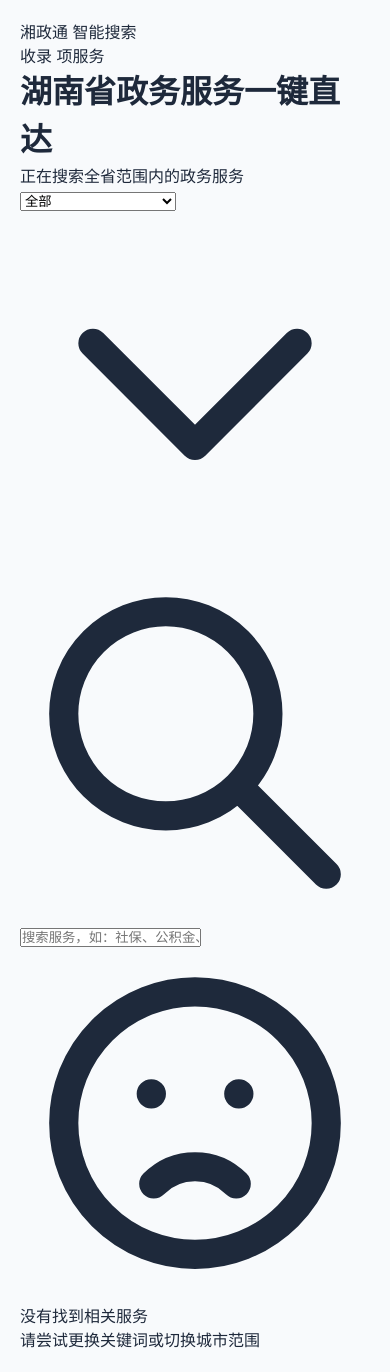
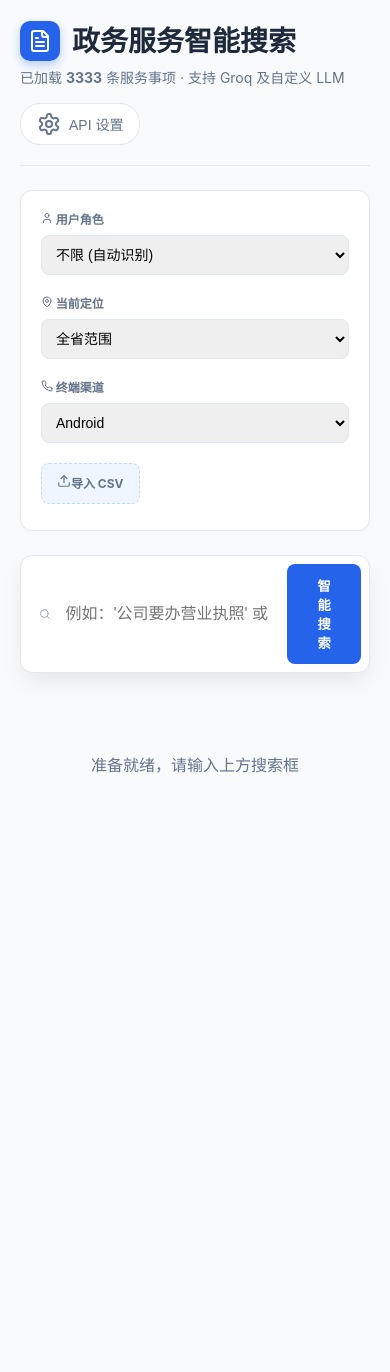
Before and after one commit to xiaohuleo/smart-gov-search, a Next.js app: page / in a window 390 px wide. After the commit the page ends 884 px from the top, so only its background shows below. Built offline with nearby package versions, Linux system fonts and the light colour scheme.

Commit message:
Update page.js

```diff
--- a/app/page.js
+++ b/app/page.js
@@ -1,198 +1,413 @@
-'use client';
+"use client";
 
-import { useState, useMemo } from 'react';
-// 假设你的数据文件位于项目根目录的 data/services.js
-// 如果路径不同，请根据实际情况调整 '../data/services'
-import servicesData from '../data/services';
+import { useState, useEffect } from "react";
+import Papa from "papaparse";
+import { Search, Settings, Upload, Building2, User, Phone, MapPin, FileText, ChevronDown } from "lucide-react";
+import { DEFAULT_DATA } from "./lib/data";
 
 export default function Home() {
-  // ---------------------------------------------------------
-  // 1. 状态定义
-  // ---------------------------------------------------------
-  const [searchTerm, setSearchTerm] = useState('');
-  const [selectedCity, setSelectedCity] = useState('全部');
+  const [csvData, setCsvData] = useState([]);
+  const [searchResults, setSearchResults] = useState([]);
+  const [isSearching, setIsSearching] = useState(false);
+  const [intentAnalysis, setIntentAnalysis] = useState(null);
 
-  // 城市列表定义
-  const cities = [
-    '全部', '湖南省', '长沙市', '株洲市', '湘潭市', '衡阳市', '邵阳市',
-    '岳阳市', '常德市', '张家界市', '益阳市', '郴州市', '永州市',
-    '怀化市', '娄底市', '湘西土家族苗族自治州'
-  ];
+  // 上下文状态
+  const [userContext, setUserContext] = useState({
+    role: "all",
+    location: "all",
+    channel: "Android",
+  });
 
-  // ---------------------------------------------------------
-  // 2. 核心算法：智能排序与过滤
-  // ---------------------------------------------------------
-  const filteredServices = useMemo(() => {
-    const term = searchTerm.trim().toLowerCase();
+  // API 配置状态
+  const [apiConfig, setApiConfig] = useState({
+    provider: "groq", // 'groq' | 'custom'
+    // Groq 配置
+    groqApiKey: "",
+    groqModel: "llama3-70b-8192",
+    // 自定义 API 配置
+    customBaseUrl: "https://api.openai.com/v1",
+    customApiKey: "",
+    customModel: "gpt-3.5-turbo",
+  });
 
-    // === 场景 A: 用户没有输入搜索词 ===
-    // 逻辑：严格展示。选中"长沙"时，只看"长沙"+"省级"，屏蔽"株洲"等其他城市。
-    if (!term) {
-      if (selectedCity === '全部') return servicesData;
+  const [showConfig, setShowConfig] = useState(false);
 
-      return servicesData.filter(service => {
-        const isLocal = service.city === selectedCity;
-        const isProvincial = service.city === '湖南省' || service.city === '省级';
-        return isLocal || isProvincial;
-      });
+  useEffect(() => {
+    try {
+      if (DEFAULT_DATA && Array.isArray(DEFAULT_DATA)) {
+        setCsvData(DEFAULT_DATA);
+      }
+    } catch (e) {
+      console.error("数据加载错误", e);
+    }
+  }, []);
+
+  const handleSearch = async (e) => {
+    e.preventDefault();
+    const query = e.target.search.value;
+
+    // 校验配置
+    if (!query) return alert("请输入搜索内容");
+
+    const isCustom = apiConfig.provider === 'custom';
+    const apiKey = isCustom ? apiConfig.customApiKey : apiConfig.groqApiKey;
+
+    if (!apiKey) {
+      alert(`请在 API 设置中输入 ${isCustom ? '自定义 API Key' : 'Groq API Key'}`);
+      setShowConfig(true);
+      return;
     }
 
-    // === 场景 B: 用户输入了搜索词 (如 "公积金") ===
-    // 逻辑：全局搜索 + 权重排序。
-    // 即使选了"长沙"，如果"株洲"有匹配结果，也要显示（排在后面），防止漏找。
+    setIsSearching(true);
+    setSearchResults([]);
+    setIntentAnalysis(null);
 
-    const scoredData = servicesData.map(service => {
+    try {
+      const res = await fetch("/api/analyze", {
+        method: "POST",
+        headers: { "Content-Type": "application/json" },
+        body: JSON.stringify({
+          query,
+          config: {
+            provider: apiConfig.provider,
+            apiKey: apiKey,
+            // 如果是 Custom 模式发 BaseURL，否则不发（后端用默认 Groq URL）
+            baseUrl: isCustom ? apiConfig.customBaseUrl : null,
+            model: isCustom ? apiConfig.customModel : apiConfig.groqModel
+          }
+        }),
+      });
+
+      if (!res.ok) {
+        const errData = await res.json().catch(() => ({}));
+        throw new Error(errData.error || `请求失败: ${res.status}`);
+      }
+      const intent = await res.json();
+      setIntentAnalysis(intent);
+
+      const results = csvData.map(item => {
         let score = 0;
-      const titleMatch = service.title.toLowerCase().includes(term);
-      const descMatch = service.desc.toLowerCase().includes(term);
+        let reasons = [];
+        const itemName = (item["事项名称"] || "").toString();
+        const itemLoc = (item["所属市州单位"] || "").toString();
 
-      // [第一优先级]：关键词匹配 (意图)
-      if (titleMatch) score += 100;       // 标题匹配，权重最高
-      else if (descMatch) score += 50;    // 描述匹配，权重次之
-      else return null;                   // 完全不匹配则剔除
+        // 1. 关键词
+        let keywordMatched = false;
+        if (intent.keywords && Array.isArray(intent.keywords)) {
+            intent.keywords.forEach(kw => {
+                if (itemName.includes(kw)) {
+                    score += 10;
+                    keywordMatched = true;
+                }
+            });
+            if (keywordMatched) reasons.push("语义匹配");
+        }
 
-      // [第二优先级]：地理位置权重 (定位)
-      if (selectedCity !== '全部') {
-        if (service.city === selectedCity) {
-          score += 30; // 命中当前选中的城市 -> 优先展示
-        } else if (service.city === '湖南省' || service.city === '省级') {
-          score += 20; // 命中省级服务 -> 次优先展示
-        } else {
-          score += 0;  // 命中其他城市 -> 不加分，但依然保留(排在最后)
+        if (itemName.includes(query)) {
+            score += 15;
+            reasons.push("精确匹配");
         }
-      } else {
-        // 如果选的是“全部”，省级服务稍微优先一点点
-        if (service.city === '湖南省' || service.city === '省级') {
-          score += 5;
+
+        // 2. 角色
+        const targetRole = userContext.role !== "all" ? userContext.role : intent.role;
+        if (targetRole && targetRole !== "null" && targetRole !== "all") {
+             if (targetRole === "法人" && item["服务对象"] === "自然人") return { ...item, score: -100 };
+             if (targetRole === "自然人" && item["服务对象"] === "法人") return { ...item, score: -100 };
+        }
+
+        // 3. 地点
+        const targetLoc = userContext.location !== "all" ? userContext.location : intent.location;
+        if (targetLoc && targetLoc !== "null" && targetLoc !== "all") {
+            if (itemName.includes(targetLoc) || itemLoc.includes(targetLoc)) {
+                score += 20;
+                reasons.push(`匹配地区: ${targetLoc}`);
+            } else if (itemLoc !== "全省通用" && !itemLoc.includes(targetLoc)) {
+                score -= 50;
             }
         }
 
-      return { ...service, score };
+        // 4. 渠道硬过滤 (模拟数据一般没填渠道，这里仅做演示逻辑)
+        // 实际数据如果包含"发布渠道"字段，可以在这里增加逻辑
+
+        return { ...item, score, matchReasons: reasons };
+      })
+      .filter(item => item.score > 0)
+      .sort((a, b) => b.score - a.score)
+      .slice(0, 50);
+
+      setSearchResults(results);
+
+    } catch (err) {
+      alert("搜索出错: " + err.message);
+    } finally {
+      setIsSearching(false);
+    }
+  };
+
+  const handleFileUpload = (e) => {
+    const file = e.target.files[0];
+    if (!file) return;
+    Papa.parse(file, {
+      header: true,
+      skipEmptyLines: true,
+      complete: (results) => {
+        setCsvData(results.data);
+        alert(`已导入 ${results.data.length} 条数据`);
+      }
     });
+  };
 
-    // 过滤掉 null (不匹配的)，然后按分数从高到低排序
-    return scoredData
-      .filter(item => item !== null)
-      .sort((a, b) => b.score - a.score);
+  return (
+    <main className="container">
+      {/* 头部 */}
+      <div className="header">
+        <div className="title-group">
+          <h1>
+            <span className="icon-box">
+              <FileText size={24} />
+            </span>
+            政务服务智能搜索
+          </h1>
+          <p className="subtitle">
+            已加载 <strong>{csvData.length}</strong> 条服务事项 · 支持 Groq 及自定义 LLM
+          </p>
+        </div>
+        <button
+          onClick={() => setShowConfig(!showConfig)}
+          className="btn-config"
+          style={showConfig ? {borderColor: '#2563eb', color: '#2563eb', background: '#eff6ff'} : {}}
+        >
+          <Settings className="w-4 h-4" />
+          API 设置
+        </button>
+      </div>
 
-  }, [searchTerm, selectedCity]);
+      {/* API 配置面板 (支持多 Tab) */}
+      {showConfig && (
+        <div className="config-panel">
+          <div className="tabs">
+            <button
+              className={`tab ${apiConfig.provider === 'groq' ? 'active' : ''}`}
+              onClick={() => setApiConfig({...apiConfig, provider: 'groq'})}
+            >
+              Groq (推荐)
+            </button>
+            <button
+              className={`tab ${apiConfig.provider === 'custom' ? 'active' : ''}`}
+              onClick={() => setApiConfig({...apiConfig, provider: 'custom'})}
+            >
+              自定义 API
+            </button>
+          </div>
 
-  // ---------------------------------------------------------
-  // 3. 页面渲染 (UI)
-  // ---------------------------------------------------------
-  return (
-    <div className="min-h-screen bg-slate-50 text-slate-800">
-      {/* 顶部导航栏 */}
-      <nav className="bg-white border-b border-slate-200 sticky top-0 z-20">
-        <div className="max-w-4xl mx-auto px-4 h-16 flex items-center justify-between">
-          <div className="font-bold text-xl tracking-tight text-blue-600">
-            湘政通 <span className="text-slate-400 text-sm font-normal">智能搜索</span>
+          {apiConfig.provider === 'groq' ? (
+            <div className="config-content">
+              <div className="form-group config-full-width">
+                <label>Groq API Key</label>
+                <input
+                  type="password"
+                  value={apiConfig.groqApiKey}
+                  onChange={e => setApiConfig({...apiConfig, groqApiKey: e.target.value})}
+                  className="form-input"
+                  placeholder="gsk_..."
+                />
               </div>
-          <div className="text-xs text-slate-400">
-            收录 {servicesData.length} 项服务
+              <div className="form-group config-full-width">
+                <label>模型名称 (可修改)</label>
+                <input
+                  type="text"
+                  value={apiConfig.groqModel}
+                  onChange={e => setApiConfig({...apiConfig, groqModel: e.target.value})}
+                  className="form-input"
+                  placeholder="例如: llama3-70b-8192"
+                />
+                <div style={{fontSize: 12, color: '#64748b', marginTop: 4}}>
+                  常用: llama3-70b-8192, mixtral-8x7b-32768, gemma-7b-it
                 </div>
               </div>
-      </nav>
+            </div>
+          ) : (
+            <div className="config-content">
+              <div className="form-group config-full-width">
+                <label>Base URL (接口地址)</label>
+                <input
+                  type="text"
+                  value={apiConfig.customBaseUrl}
+                  onChange={e => setApiConfig({...apiConfig, customBaseUrl: e.target.value})}
+                  className="form-input"
+                  placeholder="https://api.openai.com/v1"
+                />
+              </div>
+              <div className="form-group">
+                <label>API Key</label>
+                <input
+                  type="password"
+                  value={apiConfig.customApiKey}
+                  onChange={e => setApiConfig({...apiConfig, customApiKey: e.target.value})}
+                  className="form-input"
+                  placeholder="sk-..."
+                />
+              </div>
+              <div className="form-group">
+                <label>模型名称</label>
+                <input
+                  type="text"
+                  value={apiConfig.customModel}
+                  onChange={e => setApiConfig({...apiConfig, customModel: e.target.value})}
+                  className="form-input"
+                  placeholder="例如: gpt-4, deepseek-chat"
+                />
+              </div>
+            </div>
+          )}
+        </div>
+      )}
 
-      <main className="max-w-3xl mx-auto px-4 py-8">
-
-        {/* 头部介绍 */}
-        <div className="text-center py-8">
-          <h1 className="text-3xl font-bold text-slate-900 mb-3">
-            湖南省政务服务一键直达
-          </h1>
-          <p className="text-slate-500">
-            {selectedCity === '全部'
-              ? '正在搜索全省范围内的政务服务'
-              : `当前定位：${selectedCity}（含省级服务）`}
-          </p>
+      {/* 筛选工具栏 */}
+      <div className="filter-bar">
+        <div className="form-group">
+          <label><User size={12}/> 用户角色</label>
+          <select
+            className="form-select"
+            value={userContext.role}
+            onChange={(e) => setUserContext({...userContext, role: e.target.value})}
+          >
+            <option value="all">不限 (自动识别)</option>
+            <option value="自然人">自然人</option>
+            <option value="法人">法人</option>
+          </select>
         </div>
 
-        {/* 搜索控制区 */}
-        <div className="bg-white p-4 rounded-2xl shadow-sm border border-slate-200 mb-6 sticky top-20 z-10">
-          <div className="flex flex-col md:flex-row gap-3">
-            {/* 城市下拉框 */}
-            <div className="relative md:w-1/3">
+        <div className="form-group">
+          <label><MapPin size={12}/> 当前定位</label>
           <select
-                value={selectedCity}
-                onChange={(e) => setSelectedCity(e.target.value)}
-                className="w-full appearance-none bg-slate-50 border border-slate-200 text-slate-700 py-3 px-4 rounded-xl focus:outline-none focus:ring-2 focus:ring-blue-500 focus:border-transparent font-medium"
+            className="form-select"
+            value={userContext.location}
+            onChange={(e) => setUserContext({...userContext, location: e.target.value})}
           >
-                {cities.map(city => (
-                  <option key={city} value={city}>{city}</option>
-                ))}
+            <option value="all">全省范围</option>
+            <option value="长沙">长沙市</option>
+            <option value="怀化">怀化市</option>
+            <option value="株洲">株洲市</option>
+            <option value="湘潭">湘潭市</option>
+            <option value="衡阳">衡阳市</option>
+            <option value="邵阳">邵阳市</option>
+            <option value="岳阳">岳阳市</option>
+            <option value="常德">常德市</option>
+            <option value="张家界">张家界市</option>
+            <option value="益阳">益阳市</option>
+            <option value="郴州">郴州市</option>
+            <option value="永州">永州市</option>
+            <option value="娄底">娄底市</option>
+            <option value="湘西">湘西州</option>
           </select>
-              {/* 自定义下拉箭头图标 */}
-              <div className="pointer-events-none absolute inset-y-0 right-0 flex items-center px-4 text-slate-500">
-                <svg className="h-4 w-4" fill="none" stroke="currentColor" viewBox="0 0 24 24"><path strokeLinecap="round" strokeLinejoin="round" strokeWidth="2" d="M19 9l-7 7-7-7"></path></svg>
+        </div>
+
+        <div className="form-group">
+          <label><Phone size={12}/> 终端渠道</label>
+          <select
+            className="form-select"
+            value={userContext.channel}
+            onChange={(e) => setUserContext({...userContext, channel: e.target.value})}
+          >
+            <option value="Android">Android</option>
+            <option value="IOS">iOS</option>
+            <option value="HarmonyOS">HarmonyOS</option>
+            <option value="WeChat">微信小程序</option>
+            <option value="Alipay">支付宝小程序</option>
+          </select>
+        </div>
+
+        <div className="form-group" style={{display:'flex', alignItems:'flex-end'}}>
+             <label className="upload-btn">
+                <Upload size={14}/>
+                导入 CSV
+                <input type="file" style={{display:'none'}} accept=".csv" onChange={handleFileUpload}/>
+             </label>
         </div>
       </div>
 
-            {/* 搜索输入框 */}
-            <div className="relative flex-1">
-              <div className="absolute inset-y-0 left-0 pl-4 flex items-center pointer-events-none">
-                <svg className="h-5 w-5 text-slate-400" fill="none" stroke="currentColor" viewBox="0 0 24 24"><path strokeLinecap="round" strokeLinejoin="round" strokeWidth="2" d="M21 21l-6-6m2-5a7 7 0 11-14 0 7 7 0 0114 0z"></path></svg>
+      {/* 搜索框 */}
+      <div className="search-wrapper">
+        <form onSubmit={handleSearch} className="search-box">
+          <Search style={{marginLeft: 10, color:'#94a3b8'}} />
+          <input
+            name="search"
+            type="text"
+            placeholder="例如：'公司要办营业执照' 或 '小孩要打疫苗'..."
+            className="search-input"
+            disabled={isSearching}
+          />
+          <button
+            type="submit"
+            disabled={isSearching}
+            className="search-btn"
+          >
+            {isSearching ? "分析中..." : "智能搜索"}
+          </button>
+        </form>
       </div>
-              <input
-                type="text"
-                className="w-full bg-slate-50 border border-slate-200 text-slate-900 py-3 pl-11 pr-4 rounded-xl focus:outline-none focus:ring-2 focus:ring-blue-500 focus:border-transparent placeholder-slate-400 transition-all"
-                placeholder="搜索服务，如：社保、公积金、身份证..."
-                value={searchTerm}
-                onChange={(e) => setSearchTerm(e.target.value)}
-              />
+
+      {/* 意图分析结果 */}
+      {intentAnalysis && (
+        <div className="ai-debug">
+          <strong>⚡ AI 分析结果:</strong>
+          <span>关键词:</span>
+          {intentAnalysis.keywords?.map(k => (
+              <span key={k} className="tag">{k}</span>
+          ))}
+          {intentAnalysis.location && intentAnalysis.location !== "null" && (
+             <>
+                <span>地点:</span>
+                <span className="tag">{intentAnalysis.location}</span>
+             </>
+          )}
+          {intentAnalysis.role && intentAnalysis.role !== "null" && (
+             <>
+                <span>角色:</span>
+                <span className="tag">{intentAnalysis.role}</span>
+             </>
+          )}
+        </div>
+      )}
+
+      {/* 结果列表 */}
+      <div className="result-list">
+        {searchResults.length > 0 ? (
+           searchResults.map((item, idx) => (
+            <div key={idx} className="result-card">
+              <div>
+                 <h3 className="card-title">{item["事项名称"]}</h3>
+                 <div className="card-tags">
+                    <span className="meta-tag">
+                      <Building2 size={12}/> {item["所属市州单位"]}
+                    </span>
+                    <span className="meta-tag">
+                      <User size={12}/> {item["服务对象"]}
+                    </span>
+                    {item.matchReasons?.map((reason, i) => (
+                        <span key={i} className="meta-tag match-reason">
+                            {reason}
+                        </span>
+                    ))}
+                 </div>
+              </div>
+              <div style={{textAlign:'right'}}>
+                  <div className="card-code">{item["事项编码"]?.slice(0,8)}</div>
+                  <div style={{marginTop: 5, color:'#2563eb'}}>
+                      <ChevronDown />
                   </div>
               </div>
             </div>
-
-        {/* 结果列表区 */}
-        <div className="space-y-3">
-          {filteredServices.length > 0 ? (
-            filteredServices.map((service, index) => (
-              <a
-                key={index}
-                href={service.url}
-                target="_blank"
-                rel="noopener noreferrer"
-                className="block group"
-              >
-                <div className="bg-white hover:bg-blue-50 border border-slate-200 hover:border-blue-200 rounded-xl p-5 transition-all duration-200 relative overflow-hidden">
-
-                  {/* 标签逻辑：高亮显示当前定位和省级 */}
-                  <div className="flex justify-between items-start mb-2">
-                    <h3 className="text-lg font-bold text-slate-800 group-hover:text-blue-700 pr-16">
-                      {service.title}
-                    </h3>
-
-                    <span className={`
-                      text-xs font-semibold px-2.5 py-1 rounded-md absolute top-4 right-4
-                      ${service.city === selectedCity ? 'bg-blue-100 text-blue-700' :
-                        (service.city === '湖南省' || service.city === '省级') ? 'bg-indigo-50 text-indigo-600' :
-                        'bg-slate-100 text-slate-500'}
-                    `}>
-                      {service.city}
-                    </span>
-                  </div>
-
-                  <p className="text-sm text-slate-500 group-hover:text-slate-600 line-clamp-2">
-                    {service.desc}
-                  </p>
-
-                  {/* 调试辅助：如果想看分数可以解开下面这行注释 */}
-                  {/* {service.score && <div className="text-xs text-red-500 mt-2">匹配分: {service.score}</div>} */}
-                </div>
-              </a>
            ))
         ) : (
-            <div className="text-center py-16">
-              <div className="inline-block p-4 rounded-full bg-slate-100 mb-4">
-                <svg className="h-8 w-8 text-slate-400" fill="none" stroke="currentColor" viewBox="0 0 24 24"><path strokeLinecap="round" strokeLinejoin="round" strokeWidth="2" d="M9.172 16.172a4 4 0 015.656 0M9 10h.01M15 10h.01M21 12a9 9 0 11-18 0 9 9 0 0118 0z"></path></svg>
+          !isSearching && (
+            <div className="empty-state">
+               <p>{intentAnalysis ? "未找到匹配结果，请尝试切换城市或简化关键词" : "准备就绪，请输入上方搜索框"}</p>
             </div>
-              <p className="text-slate-500 text-lg">没有找到相关服务</p>
-              <p className="text-slate-400 text-sm mt-1">请尝试更换关键词或切换城市范围</p>
-            </div>
+          )
         )}
       </div>
     </main>
-    </div>
   );
 }
```
Lines whose indentation alone changed are shown as unchanged.
